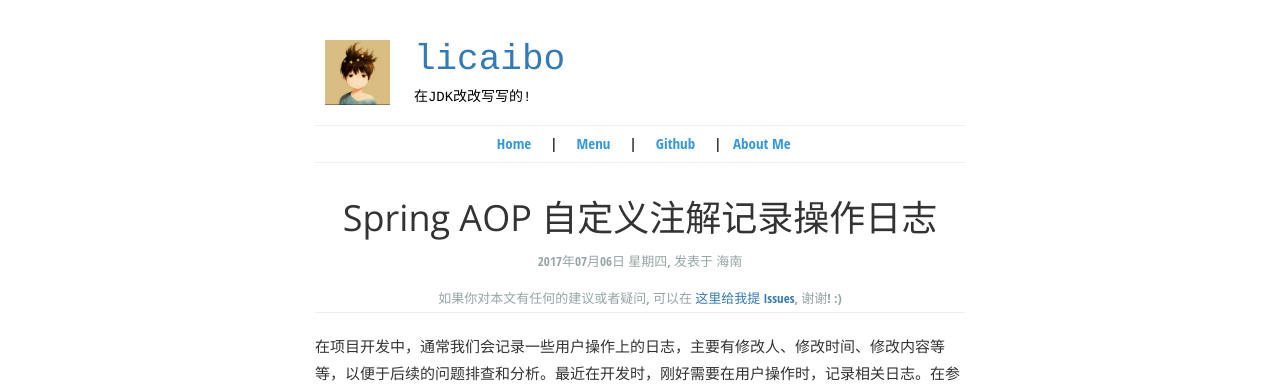
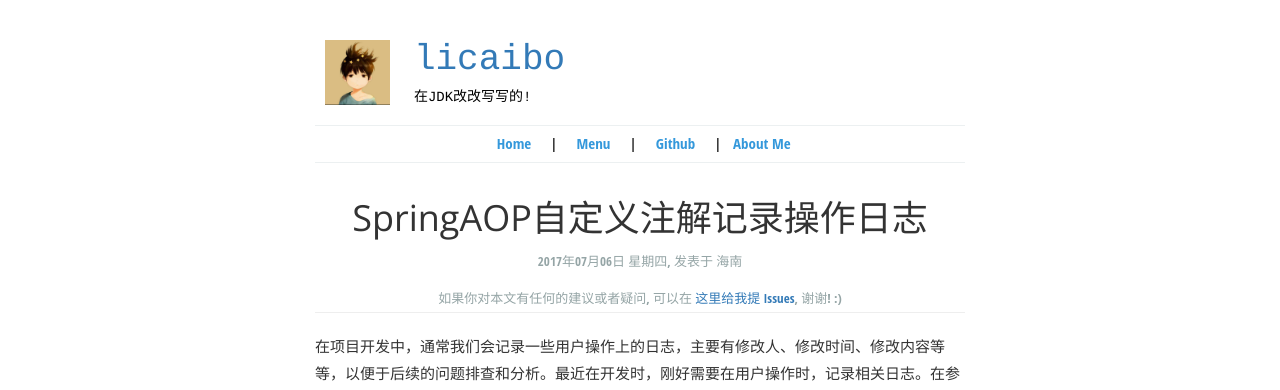
Before and after one commit to lcbbcl/licaibo.github.io, a Jekyll site: the page built from _posts/2017-07-06-SpringAOP-Annotation.md, in a window 1280 px wide. Shown: the top 390 px of the page. Built offline with Jekyll 4.4.1, drawn with Linux system fonts in a browser that asks for light colours.

Commit message:
修改样式

```diff
--- a/_posts/2017-07-06-SpringAOP记录日志.md
+++ b/_posts/2017-07-06-SpringAOP-Annotation.md
@@ -1,13 +1,13 @@
 ---
 layout: post_layout
-title: Spring AOP 自定义注解记录操作日志
+title: SpringAOP自定义注解记录操作日志
 time: 2017年07月06日 星期四
 location: 海南
 pulished: true
 ---
 
+
 在项目开发中，通常我们会记录一些用户操作上的日志，主要有修改人、修改时间、修改内容等等，以便于后续的问题排查和分析。最近在开发时，刚好需要在用户操作时，记录相关日志。在参考了网上的方案后，决定使用自定义注解和AOP的方法。面向切面的编程，就算是记录日志出错了也不影响到主流程业务。
-
 
 > * 自定义注解@Log用于标识需要记录日志的方法
 > * 定义一个AOP切面对方法进行拦截
```
